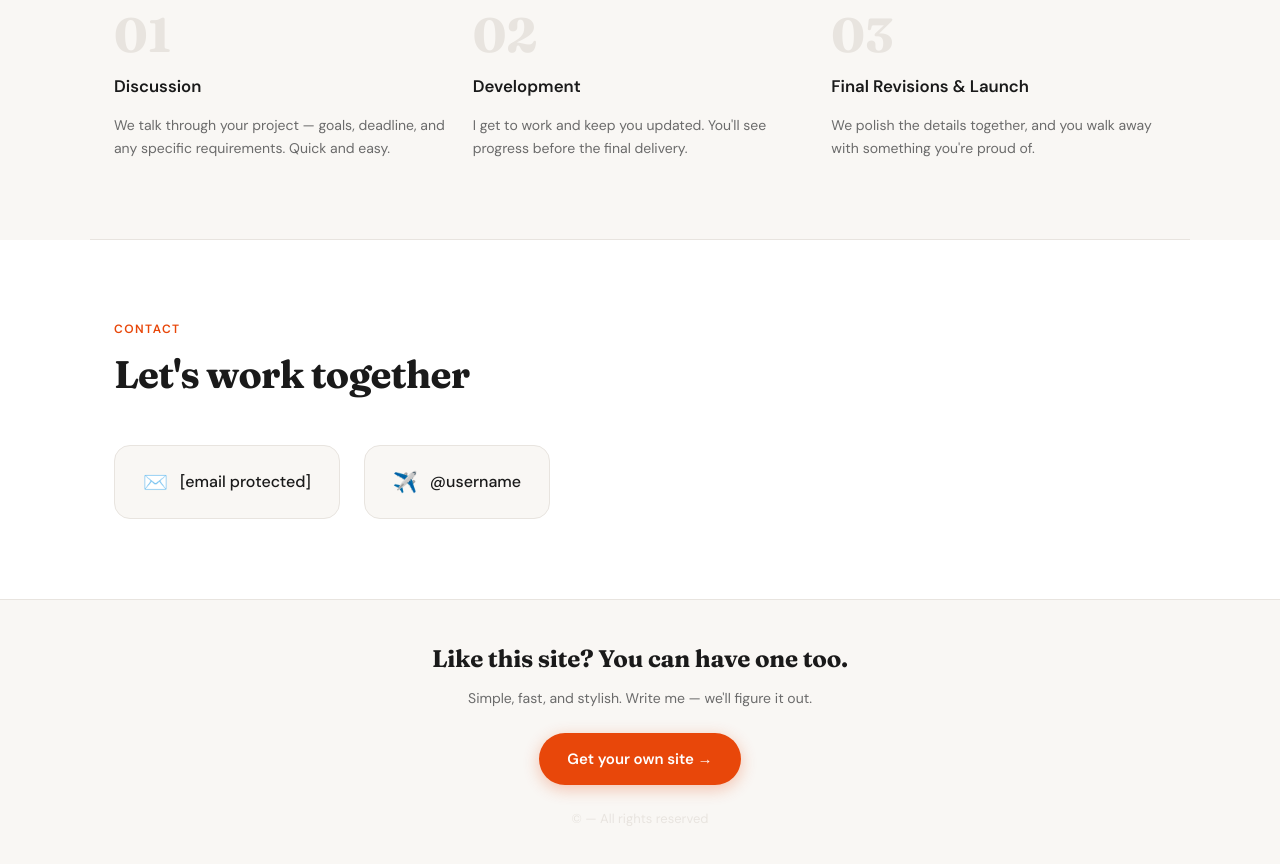
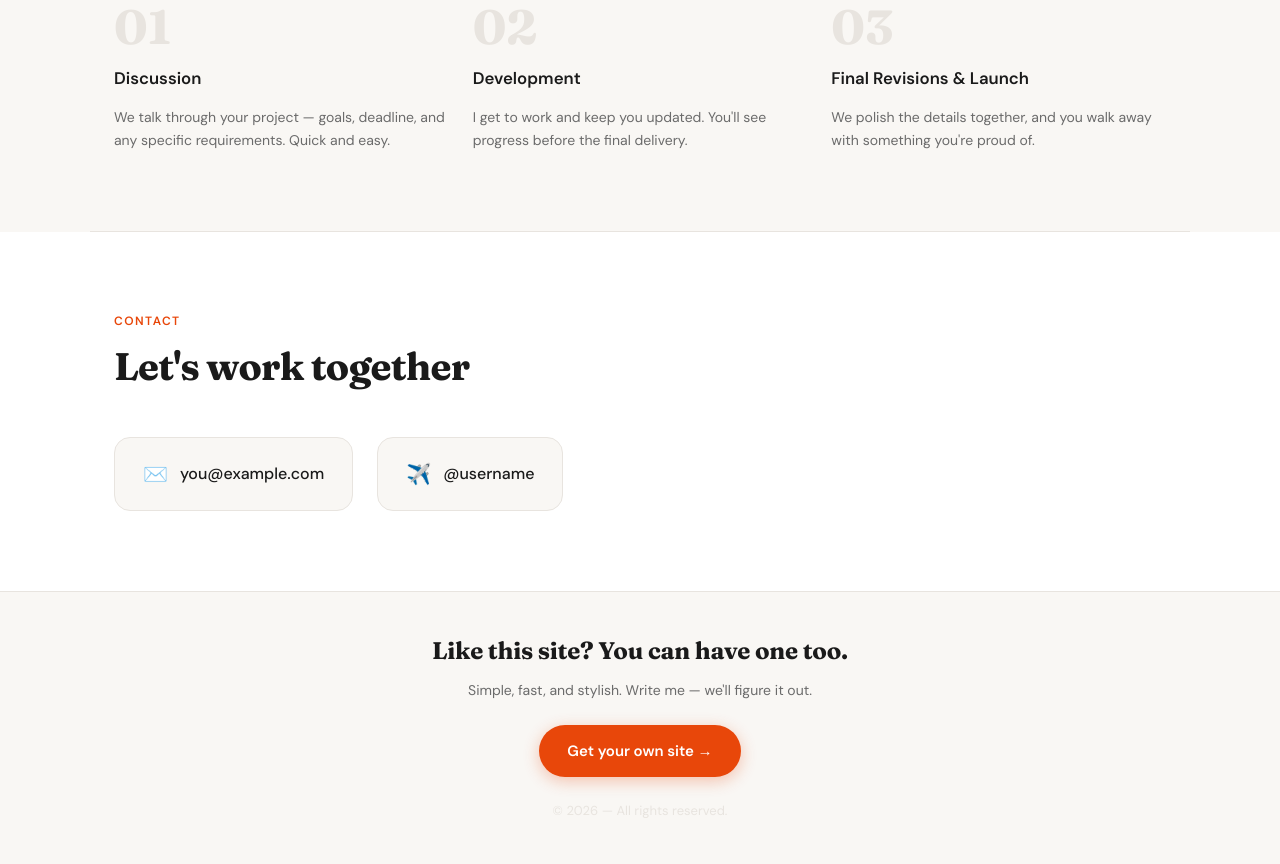
Before and after one commit to EditCaps/EditCaps, a plain HTML site: page index.html in a window 1280 px wide. Shown: the part 1514-2378 px from the top of the page. Drawn offline with Linux system fonts and the light colour scheme.

Commit message:
Update index.html

```diff
--- a/index.html
+++ b/index.html
@@ -44,7 +44,7 @@
       max-width: 1100px;
       margin: 0 auto;
       padding: 0 24px;
-      height: 72px;
+      height: 64px;
       display: flex;
       align-items: center;
       justify-content: space-between;
@@ -52,7 +52,6 @@
 
     .logo img {
       height: 56px;
-      width: auto;
       display: block;
     }
 
@@ -471,9 +470,9 @@
       <div class="section-label">Contact</div>
       <h2 class="section-title">Let's work together</h2>
       <div class="contact-links">
-        <a href="/cdn-cgi/l/email-protection#2c5543596c49544d415c4049024f4341" class="contact-link">
+        <a href="mailto:you@example.com" class="contact-link">
           <span class="icon">✉️</span>
-          <span><span class="__cf_email__" data-cfemail="9ee7f1ebdefbe6fff3eef2fbb0fdf1f3">[email&#160;protected]</span></span>
+          <span>you@example.com</span>
         </a>
         <a href="https://t.me/username" target="_blank" class="contact-link">
           <span class="icon">✈️</span>
@@ -489,4 +488,12 @@
   <p class="footer-cta">Like this site? You can have one too.</p>
   <p class="footer-sub">Simple, fast, and stylish. Write me — we'll figure it out.</p>
   <a href="#contact" class="btn btn-primary">Get your own site →</a>
-  <p class="footer-copy">© <span id="year"></span> — All rights reserved
+  <p class="footer-copy">© <span id="year"></span> — All rights reserved.</p>
+</footer>
+
+<script>
+  document.getElementById('year').textContent = new Date().getFullYear();
+</script>
+
+</body>
+</html>
```
